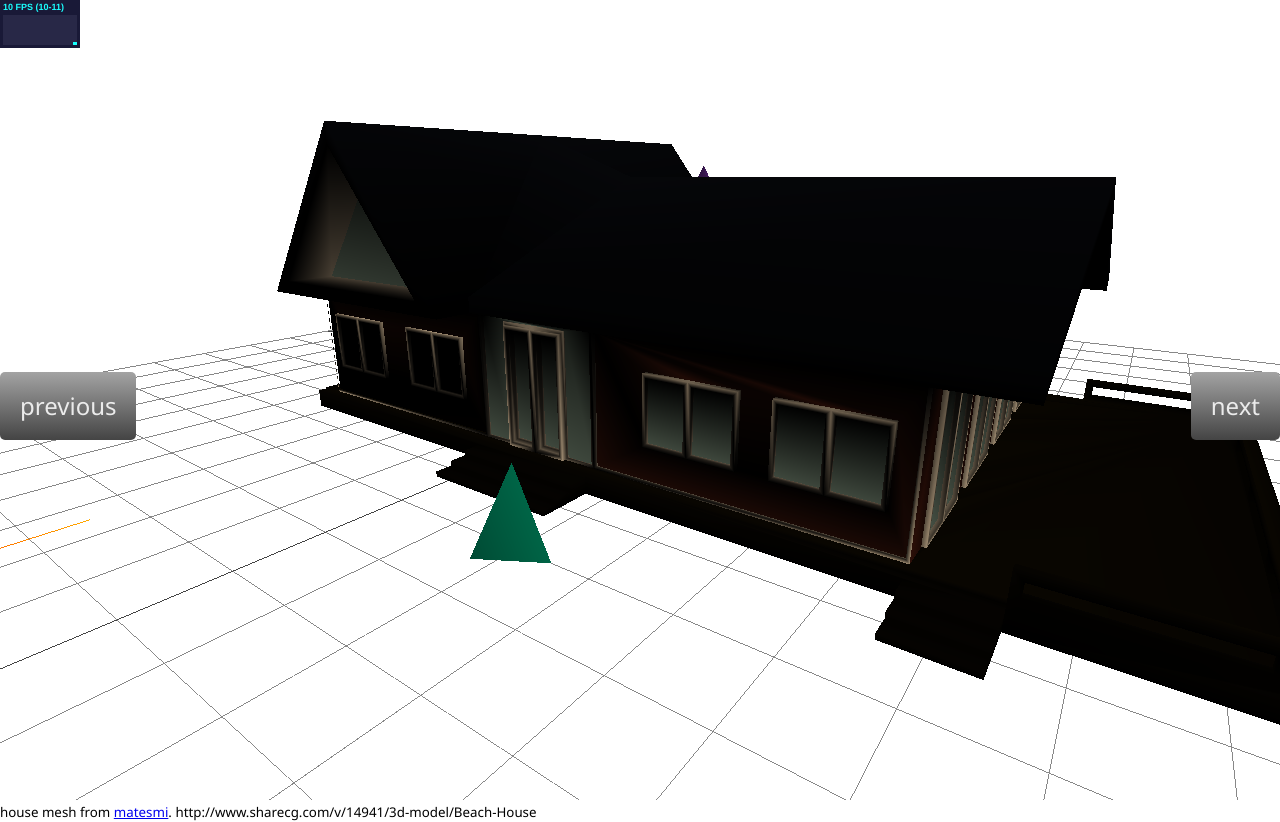
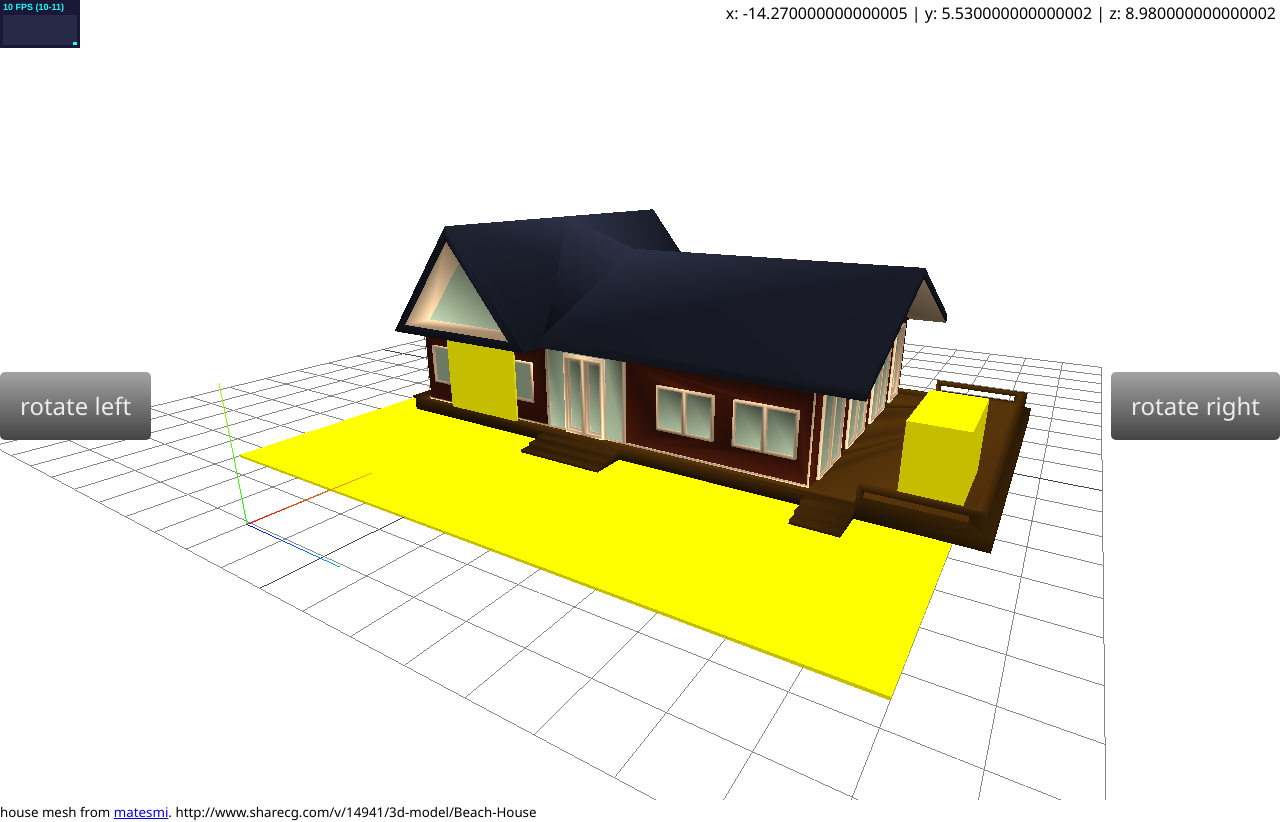
Before and after one commit to Piderman/intro-into-webgl, a plain HTML site: page root/webGL/index.html in a window 1280 px wide. Drawn offline with nearby package versions, Linux system fonts and the light colour scheme; animation ran at ten frames a second.

Commit message:
work on zoom and rotation, animation

```diff
--- a/root/webGL/house.three.js
+++ b/root/webGL/house.three.js
@@ -1,46 +1,81 @@
 (function(){
 	//workflow to stick to: create | import geo, setup lights, render scene. Watch out for callbacks and async
 
-	var container, camera, controls, scene, renderer, stats, isOrbit = false, isDebugCoords = false,
+	var container, camera, controls, scene, renderer, stats, isOrbit = true, isDebugCoords = true,
 		house ={
-			"currentView" : 0,
-			"scenes" : [
-				{ //array of scenes w their xyz and target xyz (if not specified its 0,0,0)
-					"position" : {
-						"x" : -9.55,
-						"y" : 3.78,
-						"z" : 6.93
+			"currentView" : 0, //index of camera pos arr to shoy
+			"isNormal" : true, //are we normal or zoomed out?
+			//array of zoomed in interactive positions. Theres aren't 1:1 with house rotations anymore
+			"zoomedCoords" : [
+				{
+				"position" : {
+						"x" : -10.55,
+						"y" : 1.14,
+						"z" : 0.58
 					}
 				},
 				{
 					"position" : {
-						"x" : -.01,
-						"y" : 4.41,
-						"z" : 13
+						"x" : -.02,
+						"y" : 2.28,
+						"z" : 12.19
 					}
 				},
 				{
 					"position" : {
-						"x" : 8.04,
-						"y" : 8.6,
-						"z" : 0.11
+						"x" : 6.84,
+						"y" : 1.88,
+						"z" : 3.28
 					}
 				},
 				{
 					"position" : {
-						"x" : 3.73,
-						"y" : 1.27,
-						"z" : -10.47
+						"x" : -0.09,
+						"y" : 6.11,
+						"z" : -6.76
 					}
 				},
 				{
 					"position" : {
-						"x" : -5.41,
-						"y" : 1.36,
-						"z" : -5.63
+						"x" : -7.47,
+						"y" : 2,
+						"z" : -3.88
 					}
 				}
 
+			],
+			//array of house rotation locations
+			"rotateCoords" : [
+				{
+					"position" : {
+						"x" : -14.27,
+						"y" : 5.53,
+						"z" : 8.98
+					}
+				},
+				{
+					"position" : {
+						"x" : 0.12,
+						"y" : 3.98,
+						"z" : 17.29
+					}
+
+				},
+				{
+					"position" : {
+						"x" : 16.91,
+						"y" : 4.22,
+						"z" : 3.35
+					}
+
+				},
+				{
+					"position" : {
+						"x" : 1.33,
+						"y" : 10.06,
+						"z" : -14.56
+					}
+				}
 			]
 		};
 
@@ -85,7 +120,9 @@
 	//helper for generic material with color w wireframe toggle
 	function generateMaterial(hexColor, isWireframe) {
 		createdMaterial = new THREE.MeshLambertMaterial({
-			color : (!hexColor) ? "#bada55": hexColor,
+			color : (!hexColor) ? "#ff0" : hexColor,
+			// opacity : 0.5,
+			// transparent : true,
 			// wireframeLinewidth : 3,
 			wireframe : (!isWireframe) ? false : true //means we can pass optional?
 		});
@@ -111,12 +148,13 @@
 			if (!current.mat) { //[1]
 				console.warn("No material passed, using default 'generateMaterial()'");
 
-				current.mat = generateMaterial("#b3b3b5");
+				current.mat = generateMaterial();
 			};
 
 			current.mesh = new THREE.Mesh(current.geo, current.mat); //[2]
 			current.mesh.dialogueID = current.dialogueID; //[3]
-			current.mesh.sceneIndex = current.sceneIndex; //[4]
+			current.mesh.zoomIndex = current.zoomIndex; //[4]
+			current.mesh.rotateIndex = current.rotateIndex; //[4]
 
 			scene.add(current.mesh);
 		};
@@ -131,65 +169,69 @@
 			geo : importMeshFromFile("/webgl/assets/beach_house__mesh.js", "importedHouse"),
 			dialogueID : "startup"
 		},
-		cylinderGuy = {
-			geo : new THREE.CylinderGeometry(0.5,0.5,1,15,1), //radius top, radius bottom, height, segments, height segments, open ended?
-			mat : generateMaterial("#ffa740"),
-			dialogueID : "cylinder",
-			sceneIndex: 1
+		//these are simply bounding boxes for interacting ja?
+		interGrass = {
+			geo : new THREE.CubeGeometry(5, 0.05, 13), //radius top, radius bottom, height, segments, height segments, open ended?
+			mat : generateMaterial(),
+			dialogueID : "zoom0",
+			zoomIndex: 0,
+			rotateIndex : 0
 		},
-		triangleGuy = {
-			geo : new THREE.CylinderGeometry(0,0.5,1,3,1),
-			mat : generateMaterial("#00ffd2"),
-			dialogueID : "triangle",
-			sceneIndex: 0
+		interDeck = {
+			geo : new THREE.CubeGeometry(2, 1.4, 1), //radius top, radius bottom, height, segments, height segments, open ended?
+			mat : generateMaterial(),
+			dialogueID : "zoom1",
+			zoomIndex: 1,
+			rotateIndex : 1
 		},
-		coneGuy = {
-			geo : new THREE.CylinderGeometry(0,1,2,20,1),
-			mat : generateMaterial("#4b4ff1"),
-			dialogueID : "coneGuy",
-			sceneIndex: 3
+		interSide = {
+			geo : new THREE.CubeGeometry(0.05, 2, 2), //radius top, radius bottom, height, segments, height segments, open ended?
+			mat : generateMaterial(),
+			dialogueID : "zoom2",
+			zoomIndex: 2,
+			rotateIndex : 2
 		},
-		anotherConeGuy = {
-			geo : new THREE.CylinderGeometry(0,0.5,1,10,1),
-			mat : generateMaterial("#9a40ff"),
-			dialogueID : "miniCone",
-			sceneIndex: 2
+		interRoof = {
+			geo : new THREE.CubeGeometry(3, 0.5, 0.5), //radius top, radius bottom, height, segments, height segments, open ended?
+			mat : generateMaterial(),
+			dialogueID : "zoom3",
+			zoomIndex: 3,
+			rotateIndex : 3
 		},
-		otherCube = {
-			geo : new THREE.CubeGeometry(1,1,0.2),
-			mat : generateMaterial("#ffeb40"),
-			dialogueID : "otherCube",
-			sceneIndex: 4
-		};
+		interFrontWindow = {
+			geo : new THREE.CubeGeometry(0.05, 2, 2), //radius top, radius bottom, height, segments, height segments, open ended?
+			mat : generateMaterial(),
+			dialogueID : "zoom4",
+			zoomIndex: 4,
+			rotateIndex : 0
+		}
 
 
-			//make mah meshes ><
-			generateMesh([
-				cylinderGuy,
-				triangleGuy,
-				coneGuy,
-				anotherConeGuy,
-				otherCube
-			]);
+		//make mah meshes ><
+		generateMesh([
+			interGrass,
+			interDeck,
+			interSide,
+			interRoof,
+			interFrontWindow
+		]);
 
-		// largeCube.mesh.name = "largeCube";
-		// largeCube.mesh.position.set(0,1.5,0); //center is height / 2
-		triangleGuy.mesh.position.set(-5,0.5,2);
-		anotherConeGuy.mesh.position.set(2, 3.5 ,0);
-		coneGuy.mesh.position.set(3, 1 ,-6);
-
-
-		cylinderGuy.mesh.rotation.set(0,0 , 90*(Math.PI/180));
-		cylinderGuy.mesh.position.set(1,2,3); //have been rotated 90deg so my "height" is my radius
-
-		otherCube.mesh.rotation.set(0,90*(Math.PI/180),0);
-		otherCube.mesh.position.set(-2.6,2,-2.5);
+		//position my guys
+		interGrass.mesh.position.set(-5,0,1.5);
+		interDeck.mesh.position.set(-2,1,7.5);
+		interSide.mesh.position.set(3.5,1,0.75);
+		interRoof.mesh.position.set(0,4,-3.5);
+		interFrontWindow.mesh.position.set(-3.5,1,-2);
 	}
 
 
 	//eeep callback
 	function houseCallback() {
 		theHouse.mesh.position.set(0,0,5);
+
+		// for (var i = 0; i < theHouse.mesh.material.materials.length; i++) {
+		// 	theHouse.mesh.material.materials[i].wireframe = true
+		// };
 	}
 
 	function createStats () {
@@ -204,7 +246,8 @@
 	//creates camera, controls and scene
 	function initScene(isHelper) {
 		camera = new THREE.PerspectiveCamera( 60, window.innerWidth / window.innerHeight, 1, 1000 );
-		camera.position.set(house.scenes[0].position.x, house.scenes[0].position.y, house.scenes[0].position.z);
+		camera.position.set(10, 40, -10);
+		moveCameraToScene(0);
 
 		if (isOrbit){
 			controls = new THREE.OrbitControls( camera );
@@ -234,21 +277,20 @@
 	}
 
 	function createLights() {
-		var light = new THREE.PointLight( "#ffffff", 1, 60 );
-		light.position.set( -10, 80, 10 );
+		var light = new THREE.HemisphereLight( "#fff5cb", "#3c3a30", 1); //3c3a30
+		light.position.set( -10, 20, 10 );
 		scene.add( light );
 
-		var backLight = new THREE.PointLight( "#f3efd1", 0.4, 60 );
-		backLight.position.set( 0, 40, -10 );
-		scene.add( backLight );
-
-		light = new THREE.DirectionalLight( "#f1f0cb", 0.8 ); //soft yellow
-		light.position.set( 10, 80, 5 );
+		light = new THREE.PointLight( "#fff5cb", 1, 60 );
+		light.position.set( 0, 10, 0 );
 		scene.add( light );
 
-		// is really bright for some reason
-		// abmLight = new THREE.AmbientLight( "#404040" );
-		// scene.add( abmLight );
+		// light = new THREE.PointLight( "#f3efd1", 1, 60 );
+		// light.position.set( 0, 5, -20 );
+		// scene.add( light );
+
+		// light = new THREE.AmbientLight( "#5e5a4b" );
+		// scene.add( light );
 	}
 
 	//import a model from bender using three.js export plugin
@@ -337,30 +379,6 @@
 
 
 
-	//----------------------------------------------------------------------------
-
-
-	//interaction events
-	function moveObject(dir){
-		var incrementBy = (dir == "left") ? -1 : 1,
-			newPosition = triangleGuy.mesh.position.x + incrementBy;
-
-		new TWEEN.Tween(triangleGuy.mesh.position ).to( {
-			x: newPosition}, 500 )
-		.easing( TWEEN.Easing.Quadratic.Out).start();
-	}
-
-	//get who we touched and see if we cant move the camera there
-	function moveToObject (vectorCoords) {
-		//move mah cam to those coords
-		new TWEEN.Tween(camera.position).to( {
-			x: vectorCoords.x,
-			y: vectorCoords.y,
-			z: vectorCoords.z}, 500 )
-		.easing( TWEEN.Easing.Quadratic.Out).start();
-	}
-
-
 
 
 	//----------------------------------------------------------------------------
@@ -369,35 +387,101 @@
 	//moving camera logic
 	//there is an array "sceneLocations" that has position(xyz) and optional camera rotate / lookat
 
+	/*
+	moving the camera:
+	prev/next rotate around the house and adjust the scene. clicking on the interactive object in THAT scene will zoom
+	in and toggle the visibility of the buttons and shows the content for that scene. clicking "back" zooms the camera back out
+
+	*/
+
+	//when we click on an interactive guy, need to fire these two guys
+	function showZoomed(obj) {
+		var zoomIndex = obj.zoomIndex,
+			dialogueID = obj.dialogueID;
+
+		zoomCameraTo(zoomIndex);
+		showSceneDialogue(dialogueID);
+
+		toggleCameraControls();
+
+
+	}
+
+	//obj are transparent if not in the same rotation
+	function setInteractiveObject() {
+		var currentElement = scene.children.filter(function(element, index){
+				// if (element.rotateIndex && element.rotateIndex == house.currentView) { // element.rotateIndex was returning falsey, balls
+				if (element.rotateIndex == house.currentView) {
+					return element;
+				}
+			});
+		console.log("set interactive to ", house.currentView);
+
+		//set all not on this view "inactive"
+		for (var i = 0; i < scene.children.length; i++) {
+			if (scene.children[i].rotateIndex != undefined) {
+				scene.children[i].material.opacity = 1;
+			}
+		};
+
+		//set all on this view active
+		for (var i = 0; i < currentElement.length; i++) {
+			currentElement[i].material.opacity = 0.5;
+		};
+	}
+
 	//moves back and forth in linear fashion from prev/next button
 	function adjustSceneFromButton (dir) {
 		//do we go forward or back?
 		(dir=="next") ? house.currentView++ : house.currentView--;
-
+		console.log("clicked");
 		//what about endpoints?
 		if (house.currentView < 0 ) {
-			house.currentView = house.scenes.length -1 ;
-		} else if (house.currentView > house.scenes.length - 1) {
+			house.currentView = house.rotateCoords.length -1 ;
+		} else if (house.currentView > house.rotateCoords.length - 1) {
 			house.currentView = 0;
 		}
 
-		animateCameraToScene(house.currentView);
+		moveCameraToScene(house.currentView);
+
+		//animate material to make it more interactive looking?
+		setInteractiveObject() //needs to also be called when clicking on an obj
 	}
 
-	function adjustSceneFromObject (index) {
-		house.currentView = (!index) ? 0 : index; //incase there is no associated index, reset
-		animateCameraToScene(house.currentView);
+	//what controls do we need to display
+	function toggleCameraControls(mode){
+		$buttonBack.toggle();
+		$buttonLeft.toggle();
+		$buttonRight.toggle();
+
+		//return to zoomed out view
+		if (mode == "zoomed" ) {
+			moveCameraToScene(house.currentView);
+			showSceneDialogue(null); //does this hide them all?
+			house.isNormal = true;
+		}
 	}
 
+
 	//animate the camera to a scene location
-	function animateCameraToScene(index) {
+	function moveCameraToScene(index) {
 		// console.log("current view is:",house.currentView);
 
+		//move mah cam to those coords, can either be normal house rotate or zoom in
+		new TWEEN.Tween(camera.position).to( {
+			x: house.rotateCoords[index].position.x,
+			y: house.rotateCoords[index].position.y,
+			z: house.rotateCoords[index].position.z}, 500 )
+		.easing( TWEEN.Easing.Quadratic.Out).start();
+	}
+
+	function zoomCameraTo(index) {
+		// console.log("current view is:",house.currentView);
 		//move mah cam to those coors
 		new TWEEN.Tween(camera.position).to( {
-			x: house.scenes[index].position.x,
-			y: house.scenes[index].position.y,
-			z: house.scenes[index].position.z}, 500 )
+			x: house.zoomedCoords[index].position.x,
+			y: house.zoomedCoords[index].position.y,
+			z: house.zoomedCoords[index].position.z}, 1000 )
 		.easing( TWEEN.Easing.Quadratic.Out).start();
 	}
 
@@ -409,17 +493,25 @@
 
 		projector.unprojectVector( vector, camera );
 
-		var raycaster = new THREE.Raycaster( camera.position, vector.sub( camera.position ).normalize() );
+		raycaster = new THREE.Raycaster( camera.position, vector.sub( camera.position ).normalize() );
 
 		var intersects = raycaster.intersectObjects( scene.children );
 
 		//get me the guy we interesected / clicked
 		if ( intersects.length > 0 ) {
-			showShapeDialogue(intersects[0].object.dialogueID);
 
-			//only show if not clicking the house
-			if(intersects[0].object.name != "largeCube") {
-				adjustSceneFromObject(intersects[0].object.sceneIndex);
+			//click a guy and go to his zoom index ONLY when we are on the same scene, solves moving the camera through the house n stuff
+			if(intersects[0].object.name != "importedHouse") {
+
+				//zoom in on the guy we clicked
+				if (intersects[0].object.rotateIndex == house.currentView) {
+					// house.isNormal = false;
+					showZoomed(intersects[0].object); //will need to detect if we clicked the one we are looking at or not
+				} else {
+					console.log("clicked on an object not in this rotation")
+					house.currentView = intersects[0].object.rotateIndex; //set the rotation
+					moveCameraToScene(intersects[0].object.rotateIndex); //go to it
+				}
 			}
 
 		}
@@ -431,20 +523,27 @@
 
 	$buttonLeft = $("<button>", {
 		"class" : "camera__button camera__button__left",
-		text : "previous"
+		text : "rotate left"
 	}).on("click", function(){
 		adjustSceneFromButton("prev");
 	}).appendTo($body);
 
 	$buttonRight = $("<button>", {
 		"class" : "camera__button camera__button__right",
-		text : "next"
+		text : "rotate right"
 	}).on("click", function(){
 		adjustSceneFromButton("next");
 	}).appendTo($body);
 
+	$buttonBack = $("<button>", {
+		"class" : "camera__button camera__button__back",
+		"text" : "back"
+	}).appendTo($body).hide().on("click", function(){
+		toggleCameraControls("zoomed");
+	});
+
 	//show the current shape's HTML
-	function showShapeDialogue (id) {
+	function showSceneDialogue (id) {
 		$("div.popup").hide()
 			.filter( function(){
 				return $(this).attr("id") == id;
--- a/root/webGL/index.html
+++ b/root/webGL/index.html
@@ -40,6 +40,11 @@
 			.camera__button__left { left: 0; }
 			.camera__button__right { right: 0; }
 
+			.camera__button__back {
+				bottom: 0;
+				left: 45%;
+			}
+
 
 			.popup {
 				position: absolute;
@@ -55,6 +60,8 @@
 			.cameraCoords {
 				position: absolute;
 				top: 0; right: 0;
+				padding: 2px 4px;
+				background: rgba(255,255,255,0.8);
 			}
 		</style>
 	</head>
@@ -65,26 +72,22 @@
 			Move the camera by clicking an object or via the "previous" and "next" buttons.
 		</div>
 
-		<div id="triangle" class="popup" data-sceneTrigger="triangle">
-			<h2>Triangle</h2>
+		<div id="zoom0" class="popup" data-sceneTrigger="zoom0">
+			<h2>zoom0</h2>
 			Lorem ipsum dolor sit amet, consectetur adipiscing elit. Ut imperdiet, metus sollicitudin dictum porttitor, tellus tellus laoreet magna, sed aliquam
 		</div>
 
-		<div id="cylinder" class="popup" data-sceneTrigger="cylinder">
-			<h2>cylinder</h2>
+		<div id="zoom1" class="popup" data-sceneTrigger="zoom1">
+			<h2>zoom1</h2>
 			Aliquam lacinia ullamcorper massa a aliquam. Praesent et ante risus, a dignissim magna. Proin faucibus lorem rhoncus risus volutpat viverra vitae a neque. Nullam sit amet sem nunc, non tempor velit. Duis mi velit, accumsan quis gravida quis, euismod eu neque.
 		</div>
-		<div id="coneGuy" class="popup" data-sceneTrigger="coneGuy">
-			<h2>coneGuy</h2>
+		<div id="zoom2" class="popup" data-sceneTrigger="zoom2">
+			<h2>zoom2</h2>
 			Quisque congue metus metus, vitae ullamcorper nulla. Aenean et tellus nec tortor sollicitudin pellentesque. Phasellus rutrum mauris ac lectus vehicula eget scelerisque dui rutrum. Suspendisse at justo diam, vel imperdiet arcu. Nunc iaculis pulvinar enim a fringilla. Mauris nec
 		</div>
-		<div id="miniCone" class="popup" data-sceneTrigger="miniCone">
-			<h2>miniCone</h2>
+		<div id="zoom3" class="popup" data-sceneTrigger="zoom3">
+			<h2>zoom3</h2>
 			Too much work. Let's burn it and say we dumped it in the sewer. Quite possible. We live long and are celebrated poopers. Then we'll go with that data file! Man, I'm sore all over. I feel like I just went ten rounds with mighty Thor. No! Don't jump! Ow, my spirit!
-		</div>
-		<div id="otherCube" class="popup" data-sceneTrigger="otherCube">
-			<h2>otherCube</h2>
-			Sed vehicula, leo eu feugiat scelerisque, sem nisl volutpat felis, volutpat suscipit nulla leo eleifend ligula. Etiam in erat ligula, sit amet sodales enim. Suspendisse potenti. Proin fermentum lectus cursus urna placerat eu tempus odio malesuada. Sed posuere, nibh ac pellentesque sollicitudin,
 		</div>
 		<div class="cameraCoords">
 			x: <span id="cameraCoords__x"></span> |
```
Also changed, not shown: root/webGL/assets/beach_house__mesh.js, 1 other file.
